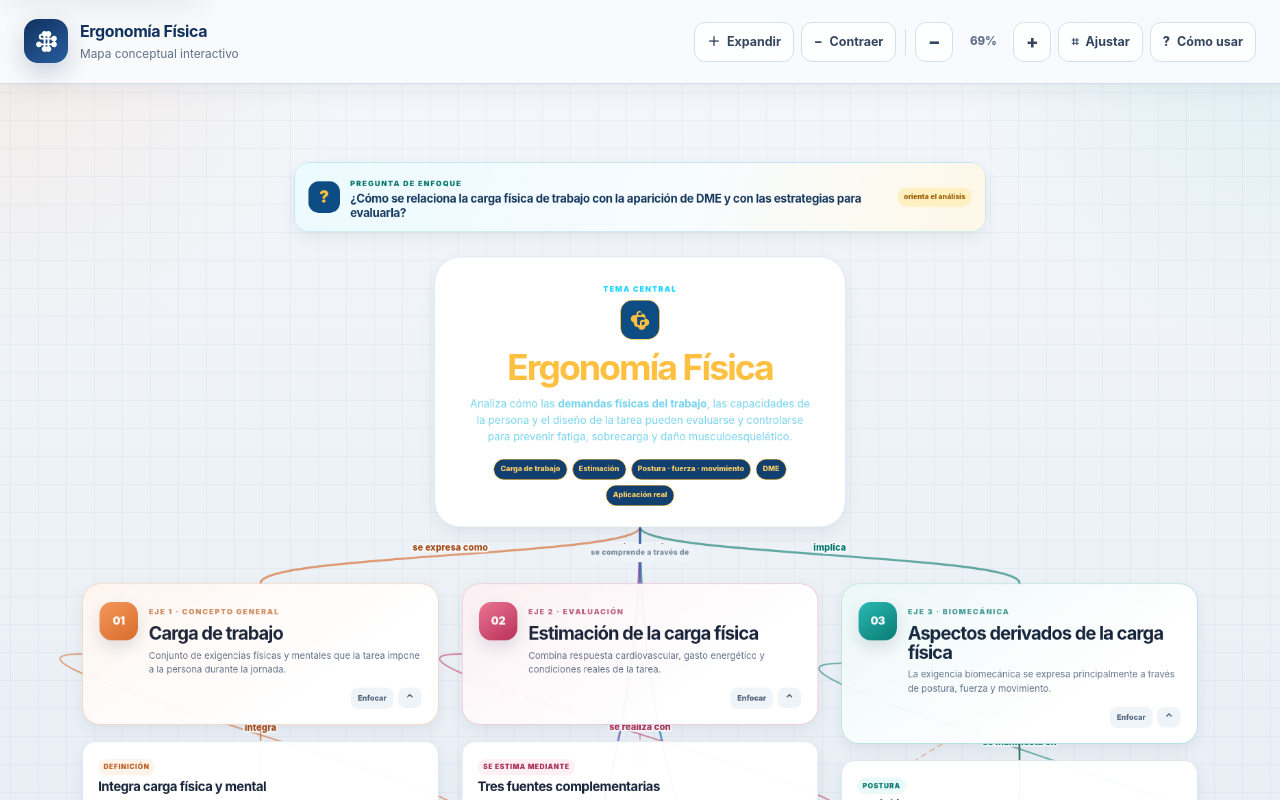
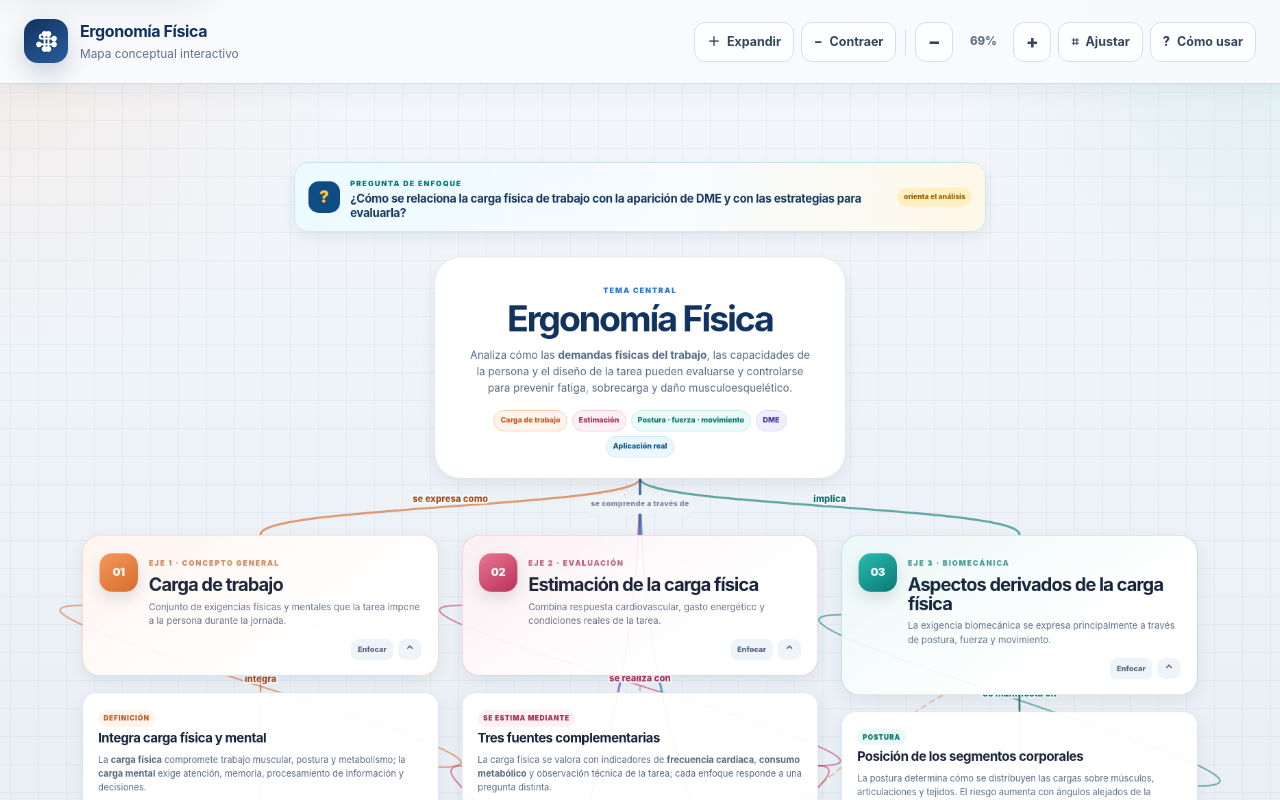
Before and after one commit to JhonveraDev/mj, a plain HTML site: page index.html in a window 1280 px wide. Drawn offline with Linux system fonts and the light colour scheme.

Commit message:
Refactor root node styles and remove unused SVG icon

```diff
--- a/index.html
+++ b/index.html
@@ -68,9 +68,6 @@
         <section class="root-zone" aria-labelledby="rootTitle">
           <article class="concept-node root-node" id="root" data-node>
             <span class="node-kicker">Tema central</span>
-            <div class="root-icon" aria-hidden="true">
-              <svg viewBox="0 0 24 24"><path d="M12 2a4 4 0 0 0-4 4v1H6a4 4 0 0 0-1 7.874V16a4 4 0 0 0 4 4h1.126A4.002 4.002 0 0 0 18 19v-.126A4.002 4.002 0 0 0 19 11h-1V9a4 4 0 0 0-4-4h-.126A4.002 4.002 0 0 0 12 2Zm-2 5V6a2 2 0 1 1 4 0v1h-4Zm-1 2h6a2 2 0 0 1 2 2v1h-2a3 3 0 0 0-3 3v3h-1a2 2 0 0 1-2-2V9Zm5 9v-3a1 1 0 0 1 1-1h2v2a2 2 0 0 1-2 2h-1Z"/></svg>
-            </div>
             <h1 id="rootTitle">Ergonomía Física</h1>
             <p>Analiza cómo las <strong>demandas físicas del trabajo</strong>, las capacidades de la persona y el diseño de la tarea pueden evaluarse y controlarse para prevenir fatiga, sobrecarga y daño musculoesquelético.</p>
             <div class="root-chips" aria-label="Ejes del mapa">
--- a/style.css
+++ b/style.css
@@ -251,29 +251,18 @@ svg { display: block; }
 .root-zone { display: grid; place-items: center; margin-bottom: 82px; }
 .root-node {
   width: 600px;
-  min-height: 286px;
+  min-height: 248px;
   text-align: center;
-  padding: 32px 42px 30px;
+  padding: 34px 42px 30px;
   border-radius: 38px;
-  color: #fff;
+  color: var(--ink);
   background:
-    radial-gradient(circle at 75% 18%, rgba(255,255,255,.14), transparent 26%),
-    radial-gradient(circle at 15% 78%, rgba(64,164,255,.18), transparent 30%),
-    linear-gradient(145deg, #0d2f5c, #163f76 60%, #245b9d);
-  border: 1px solid rgba(255,255,255,.32);
-  box-shadow: 0 30px 80px rgba(17,54,100,.30);
+    radial-gradient(circle at 10% 16%, rgba(45,114,217,.08), transparent 28%),
+    radial-gradient(circle at 90% 88%, rgba(25,167,160,.08), transparent 28%),
+    rgba(255,255,255,.97);
+  border: 1px solid #d5e2ee;
+  box-shadow: 0 24px 58px rgba(25,48,78,.14);
 }
-.root-icon {
-  width: 58px;
-  height: 58px;
-  margin: 0 auto 15px;
-  display: grid;
-  place-items: center;
-  border-radius: 18px;
-  background: #0d4d83;
-  border: 1px solid #ffbf3f;
-}
-.root-icon svg { width: 32px; height: 32px; fill: #ffbf3f; opacity: 1; }
 .node-kicker {
   display: inline-block;
   margin-bottom: 7px;
@@ -283,25 +272,28 @@ svg { display: block; }
   letter-spacing: .16em;
   opacity: .72;
 }
-.root-node .node-kicker { color: #20d5ff; opacity: 1; }
+.root-node .node-kicker { color: var(--blue); opacity: 1; }
 .root-node h1 {
   margin: 0;
-  color: #ffbf3f;
+  color: var(--navy);
   font-size: 3.25rem;
   line-height: 1;
   letter-spacing: -.055em;
 }
-.root-node p { max-width: 510px; margin: 15px auto 20px; color: #78d4ee; font-size: .97rem; }
+.root-node p { max-width: 510px; margin: 15px auto 20px; color: #526a84; font-size: .97rem; }
 .root-chips { display: flex; justify-content: center; gap: 7px; flex-wrap: wrap; }
 .root-chips span {
   padding: 6px 9px;
   border-radius: 999px;
-  background: #103f70;
-  border: 1px solid #ffbf3f;
-  color: #ffd166;
+  border: 1px solid transparent;
   font-size: .67rem;
   font-weight: 780;
 }
+.root-chips span:nth-child(1) { background: var(--load-soft); border-color: #f6c7a6; color: var(--load-dark); }
+.root-chips span:nth-child(2) { background: #fff0f4; border-color: #f1c7d4; color: #a62e54; }
+.root-chips span:nth-child(3) { background: var(--derived-soft); border-color: #bfe9e4; color: var(--derived-dark); }
+.root-chips span:nth-child(4) { background: var(--dme-soft); border-color: #d8cff9; color: var(--dme-dark); }
+.root-chips span:nth-child(5) { background: #eaf7ff; border-color: #c7e5f5; color: #0f5789; }
 .relation-caption {
   position: absolute;
   bottom: -51px;
```
